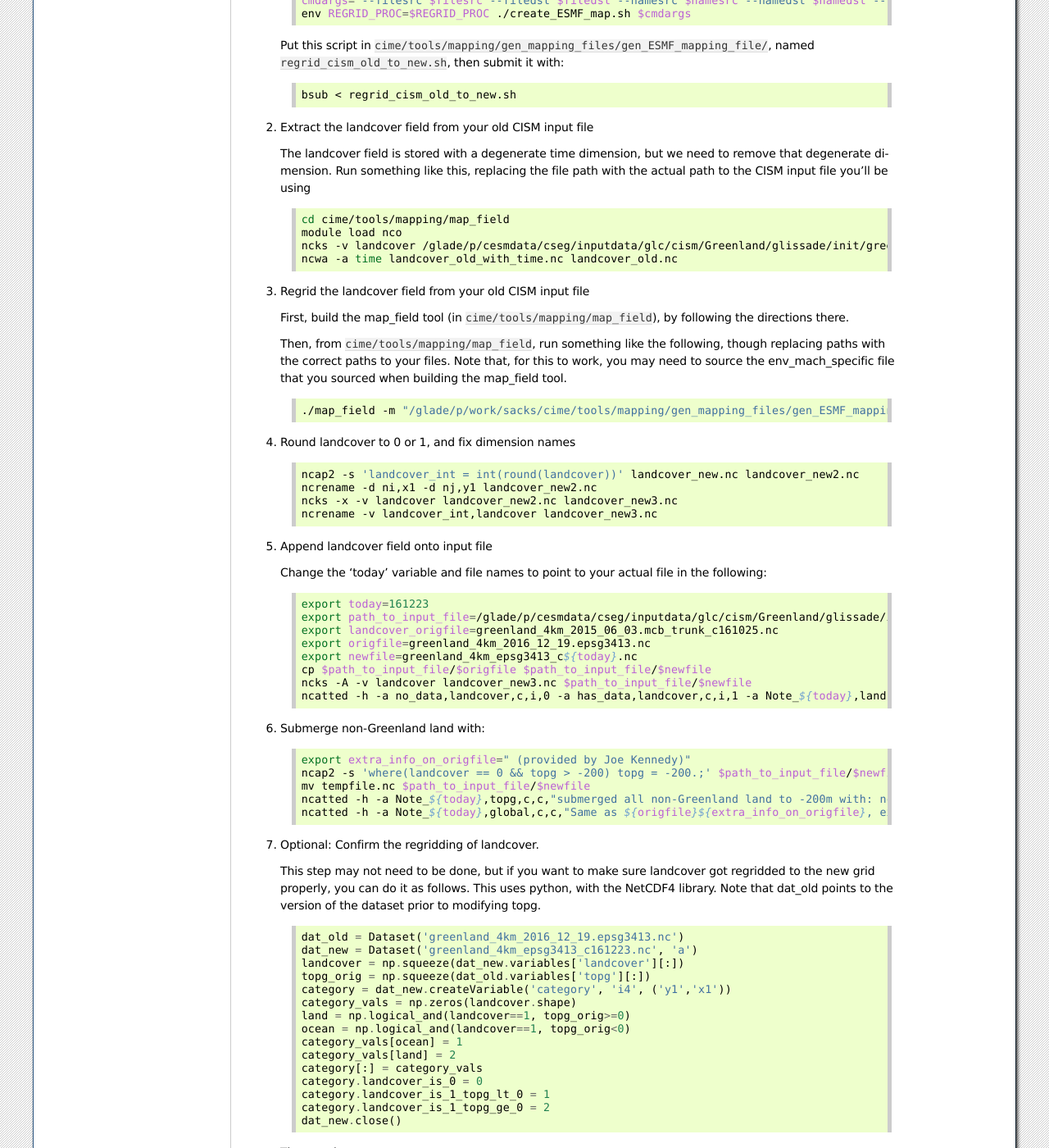
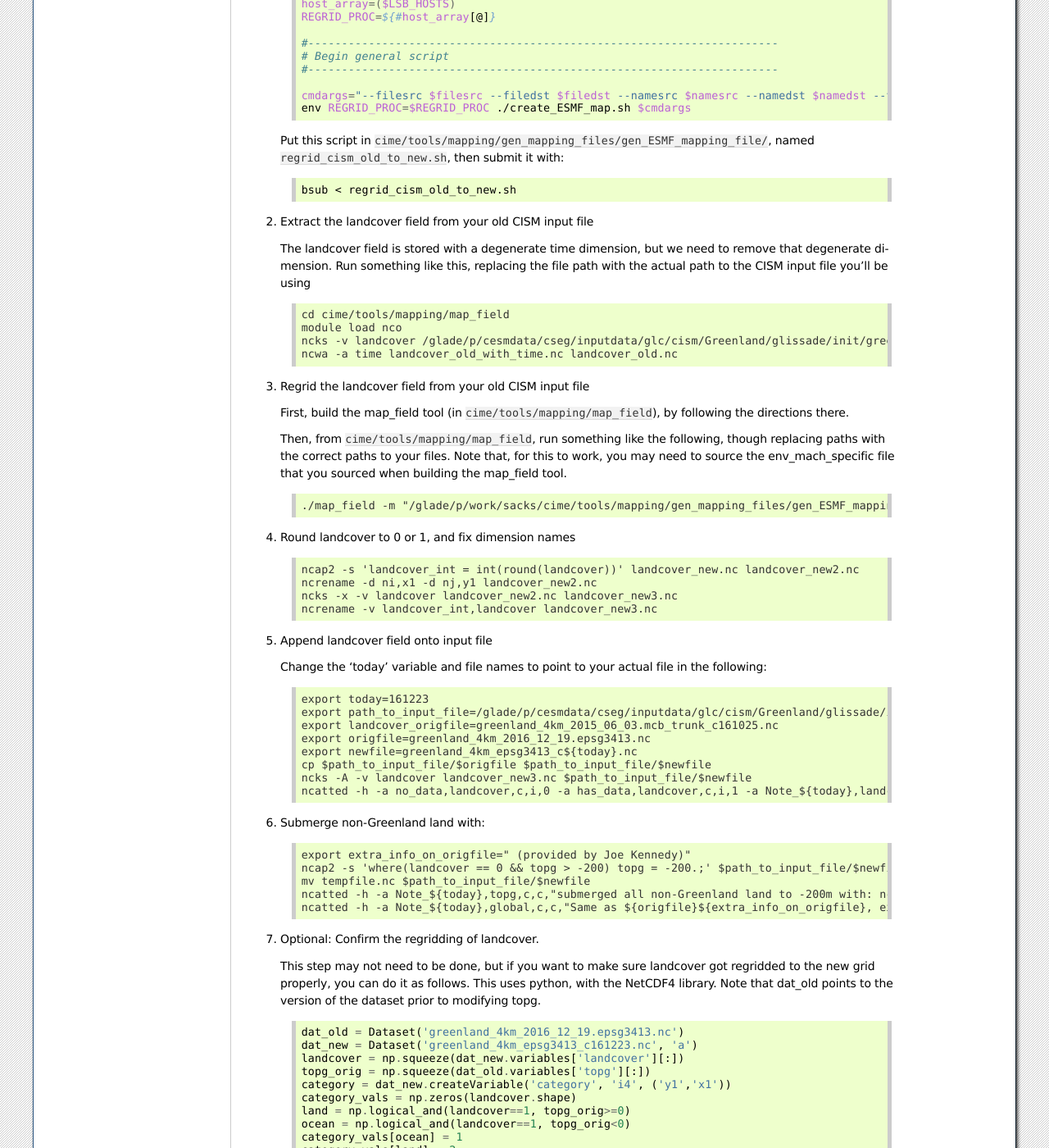
Before and after one commit to ESCOMP/CISM-wrapper, a Sphinx documentation site: the page built from doc/source/new-grids.rst, in a window 1280 px wide and 1400 px high, scrolled down 7223 px. Shown: the whole window at 82% size. Built offline with Sphinx 7.4.7, drawn with Linux system fonts in a browser that asks for light colours; some of the changed text lies outside the part shown.

Commit message:
Clean up new grids appendix for sphinx doc generation

```diff
--- a/doc/source/new-grids.rst
+++ b/doc/source/new-grids.rst
@@ -1,8 +1,12 @@
+.. sectnum::
+   :prefix: A.
+   :start: 1
+
 .. _new-grids:
 
-********************************************
-Appendix A: Introducing a new ice sheet grid
-********************************************
+********************************
+Introducing a new ice sheet grid
+********************************
 
 This section describes what is needed when introducing a new ice sheet grid into the
 system. Much of the information here is also relevant when introducing a new land grid (in
@@ -12,9 +16,14 @@
 Note that local ice sheet grids must be rectangular; typically they are polar
 stereographic projections.
 
-===============
- Prerequisites
-===============
+=============
+Prerequisites
+=============
+
+.. note::
+
+   These instructions were written for the old yellowstone machine. The process on
+   cheyenne will be very similar, but batch commands and some other details will differ.
 
 The following instructions assume:
 
@@ -42,7 +51,7 @@
    files. Make sure to fill in the correct values for -fglc and -nglc where it
    says 'FIXME':
 
-   .. code:: bash
+   .. code-block:: bash
 
      #!/bin/bash
      #
@@ -120,51 +129,57 @@
 
 #. Run:
 
-   .. code:: bash
+   .. code-block:: console
 
       bsub < cism.regridbatch.sh
 
-   You can ignore errors in the .err file that look like this::
+   You can ignore errors in the .err file that look like this:
 
-     ATTENTION: 0031-408  8 tasks allocated by Resource Manager, continuing...
-     ATTENTION: 0031-408  8 tasks allocated by Resource Manager, continuing...
-     Abort(0) on node 0 (rank 0 in comm -2080374782): application called MPI_Abort(comm=0x84000002, 0) - process 0
-     ERROR: 0031-300  Forcing all remote tasks to exit due to exit code 1 in task 0
-     forrtl: error (78): process killed (SIGTERM)
-     Image              PC                Routine            Line        Source
-     libpthread.so.0    0000003F7240F4B5  Unknown               Unknown  Unknown
-     libpoe.so          00002B1CF8267AE2  Unknown               Unknown  Unknown
-     libpthread.so.0    0000003F724079D1  Unknown               Unknown  Unknown
-     libc.so.6          0000003F718E88FD  Unknown               Unknown  Unknown
+   .. code-block:: console
+
+      ATTENTION: 0031-408  8 tasks allocated by Resource Manager, continuing...
+      ATTENTION: 0031-408  8 tasks allocated by Resource Manager, continuing...
+      Abort(0) on node 0 (rank 0 in comm -2080374782): application called MPI_Abort(comm=0x84000002, 0) - process 0
+      ERROR: 0031-300  Forcing all remote tasks to exit due to exit code 1 in task 0
+      forrtl: error (78): process killed (SIGTERM)
+      Image              PC                Routine            Line        Source
+      libpthread.so.0    0000003F7240F4B5  Unknown               Unknown  Unknown
+      libpoe.so          00002B1CF8267AE2  Unknown               Unknown  Unknown
+      libpthread.so.0    0000003F724079D1  Unknown               Unknown  Unknown
+      libc.so.6          0000003F718E88FD  Unknown               Unknown  Unknown
 
 #. Look through output in the .out file telling you about the results of running
    check_maps on all of your new mapping files.
 
-   Ideally, you'll see a lot of output that looks like this::
+   Ideally, you'll see a lot of output that looks like this:
 
-     1: map_gland4km_TO_fv0.9x1.25_aave.161222.nc
-      All           21  tests passed!
-     -----
-     2: map_fv0.9x1.25_TO_gland4km_aave.161222.nc
-      All           21  tests passed!
-     -----
-     3: map_fv0.9x1.25_TO_gland4km_blin.161222.nc
-      All           14  tests passed!
-     -----
+   .. code-block:: console
+
+      1: map_gland4km_TO_fv0.9x1.25_aave.161222.nc
+       All           21  tests passed!
+      -----
+      2: map_fv0.9x1.25_TO_gland4km_aave.161222.nc
+       All           21  tests passed!
+      -----
+      3: map_fv0.9x1.25_TO_gland4km_blin.161222.nc
+       All           14  tests passed!
+      -----
 
    However, you should expect to see errors when checking the very
-   coarse-resolution fv10x15 grid, like this::
+   coarse-resolution fv10x15 grid, like this:
 
-     1: map_gland4km_TO_fv10x15_aave.161222.nc
-      ERROR: the test did not successfully map any values
-      from the source grid to the destination grid
-                0  of            0  tests failed. See above for details.
-     -----
-     2: map_fv10x15_TO_gland4km_aave.161222.nc
-      FAILED: L1 error =   9.028874246726999E-003  in test            1
-      FAILED: L1 error =   2.228991274441720E-002  in test            3
-                2  of           21  tests failed. See above for details.
-     -----
+   .. code-block:: console
+
+      1: map_gland4km_TO_fv10x15_aave.161222.nc
+       ERROR: the test did not successfully map any values
+       from the source grid to the destination grid
+                 0  of            0  tests failed. See above for details.
+      -----
+      2: map_fv10x15_TO_gland4km_aave.161222.nc
+       FAILED: L1 error =   9.028874246726999E-003  in test            1
+       FAILED: L1 error =   2.228991274441720E-002  in test            3
+                 2  of           21  tests failed. See above for details.
+      -----
 
    In addition, you *may* see additional errors like that for other CLM grids,
    particularly if you have a higher-resolution CISM grid: The tolerances in
@@ -181,7 +196,7 @@
    ``$CESMDATAROOT/inputdata/cpl/gridmaps/gland4km``. You can accomplish this
    with the following code in bash:
 
-   .. code:: bash
+   .. code-block:: bash
 
       for fl in map_*.nc; do
           IFS='_' read -ra fname_split <<< "$fl"
@@ -200,30 +215,32 @@
    directions there
 
 #. Create a namelist file like the following, but changing the details to match
-   your new grid::
+   your new grid:
 
-     &input_nml
-        gridtype     = 'scrip'
-        file_roff    = '/glade/p/cesmdata/cseg/inputdata/glc/cism/griddata/SCRIPgrid_greenland_4km_epsg3413_c161223.nc'
-        file_ocn     = '/glade/p/cesm/cseg/mapping/grids/gx3v7_120309.nc'
-        file_ocn_coastal_mask = '/glade/p/cesm/cseg/mapping/grids/gx3v7_coast_180430.nc'
-        file_nn      = 'map_gland4km_epsg3413_to_gx3v7_nn.nc '
-        file_smooth  = 'map_gx3v7_coast_to_gx3v7_sm.nc '
-        file_new     = 'map_gland4km_to_gx3v7_nnsm_e1000r500_171024.nc'
-        title        = 'runoff map: gland4km -> gx3v7, nearest neighbor and smoothed '
-        eFold        = 1000000.0
-        rMax         =  500000.0
-        restrict_smooth_src_to_nn_dest = .true.
-        step1 = .true.
-        step2 = .true.
-        step3 = .true.
-       /
+   .. code-block:: console
+
+      &input_nml
+         gridtype     = 'scrip'
+         file_roff    = '/glade/p/cesmdata/cseg/inputdata/glc/cism/griddata/SCRIPgrid_greenland_4km_epsg3413_c161223.nc'
+         file_ocn     = '/glade/p/cesm/cseg/mapping/grids/gx3v7_120309.nc'
+         file_ocn_coastal_mask = '/glade/p/cesm/cseg/mapping/grids/gx3v7_coast_180430.nc'
+         file_nn      = 'map_gland4km_epsg3413_to_gx3v7_nn.nc '
+         file_smooth  = 'map_gx3v7_coast_to_gx3v7_sm.nc '
+         file_new     = 'map_gland4km_to_gx3v7_nnsm_e1000r500_171024.nc'
+         title        = 'runoff map: gland4km -> gx3v7, nearest neighbor and smoothed '
+         eFold        = 1000000.0
+         rMax         =  500000.0
+         restrict_smooth_src_to_nn_dest = .true.
+         step1 = .true.
+         step2 = .true.
+         step3 = .true.
+        /
 
    Name this file ``runoff_map.nml``
 
 #. Run
 
-   .. code:: bash
+   .. code-block:: console
 
       ./runoff_map < runoff_map.nml
 
@@ -233,7 +250,7 @@
 
 #. Run
 
-   .. code:: bash
+   .. code-block:: console
 
       ./run_merge_mapping_files.sh \
       --map_in_oo map_gland4km_epsg3413_to_gx3v7_nn.nc \
@@ -304,7 +321,7 @@
 
    You'll need to add a section like this:
 
-   .. code:: xml
+   .. code-block:: xml
 
       <domain name="gland4">
         <nx>376</nx> <ny>701</ny>
@@ -316,7 +333,7 @@
    You'll need to add a section like this for each land grid, in the section
    "lnd to glc and glc to lnd mapping":
 
-   .. code:: xml
+   .. code-block:: xml
 
       <gridmap lnd_grid="0.9x1.25" glc_grid="gland4" >
         <map name="LND2GLC_FMAPNAME">cpl/gridmaps/fv0.9x1.25/map_fv0.9x1.25_TO_gland4km_aave.161223.nc</map>
@@ -329,7 +346,7 @@
 
    In the section "GRIDS: glc to ocn mapping", add a section like this:
 
-   .. code:: xml
+   .. code-block:: xml
 
       <gridmap ocn_grid="gx1v6" glc_grid="gland4" >
         <map name="GLC2OCN_LIQ_RMAPNAME">cpl/gridmaps/gland4km/map_gland4km_to_gx1v6_nn_open_ocean_nnsm_e1000r300_marginal_sea_171105.nc</map>
@@ -401,7 +418,7 @@
 #. Submerge points with something like this (note: it's important to have 'mask'
    in quotes; otherwise ncap2 thinks mask has a special meaning):
 
-   .. code:: bash
+   .. code-block:: console
 
       ncap2 -s "where(('mask' == 0) || ('mask' < 0 && topg > -200)) topg = -200.;" greenland_4km_2017_02_23.epsg3413.nc greenland_4km_epsg3413_c170429.nc
 
@@ -411,7 +428,7 @@
 #. Remove the missing_value attribute from topg and add some metadata with
    something like this:
 
-   .. code:: bash
+   .. code-block:: console
 
       ncatted -a missing_value,topg,d,, greenland_4km_epsg3413_c170429.nc
       ncatted -h -a Note_170429,topg,c,c,"submerged all non-Greenland land to -200m with: ncap2 -s \"where(('mask' == 0) || ('mask' < 0 && topg > -200)) topg = -200.;\"; then removed now-unnecessary missing_value attribute" greenland_4km_epsg3413_c170429.nc
@@ -438,60 +455,60 @@
 #. Make a mapping file from the old grid to the new one: Modify the following
    script (see the FIXME note for what to change):
 
-   .. code:: bash
+   .. code-block:: bash
 
-     #!/bin/bash
-     #
-     #
-     # Batch script to submit to create ESMF mapping file
-     #
-     # Set up for yellowstone
-     #
-     # yellowstone-specific batch commands:
-     #BSUB -P P93300601        # project number
-     #BSUB -n 8                # number of processors
-     #BSUB -R "span[ptile=16]"
-     #BSUB -W 1:00             # wall-clock limit
-     #BSUB -q caldera          # queue
-     #BSUB -o regrid.%J.out    # ouput filename
-     #BSUB -e regrid.%J.err    # error filename
-     #BSUB -J create_ESMF_map  # job name
-     #BSUB -N                  # send email upon job completion
+      #!/bin/bash
+      #
+      #
+      # Batch script to submit to create ESMF mapping file
+      #
+      # Set up for yellowstone
+      #
+      # yellowstone-specific batch commands:
+      #BSUB -P P93300601        # project number
+      #BSUB -n 8                # number of processors
+      #BSUB -R "span[ptile=16]"
+      #BSUB -W 1:00             # wall-clock limit
+      #BSUB -q caldera          # queue
+      #BSUB -o regrid.%J.out    # ouput filename
+      #BSUB -e regrid.%J.err    # error filename
+      #BSUB -J create_ESMF_map  # job name
+      #BSUB -N                  # send email upon job completion
 
-     #----------------------------------------------------------------------
+      #----------------------------------------------------------------------
 
-     #----------------------------------------------------------------------
-     # Set user-defined parameters here
-     #----------------------------------------------------------------------
+      #----------------------------------------------------------------------
+      # Set user-defined parameters here
+      #----------------------------------------------------------------------
 
-     # FIXME: Replace the following lines with paths to SCRIP grid files and names of your grids
-     filesrc="/glade/p/cesmdata/cseg/inputdata/glc/cism/griddata/SCRIPgrid_gland_4km_c161223.nc"
-     filedst="/glade/p/cesmdata/cseg/inputdata/glc/cism/griddata/SCRIPgrid_greenland_4km_epsg3413_c161223.nc"
-     namesrc='gland4kmOld'
-     namedst='gland4kmNew'
+      # FIXME: Replace the following lines with paths to SCRIP grid files and names of your grids
+      filesrc="/glade/p/cesmdata/cseg/inputdata/glc/cism/griddata/SCRIPgrid_gland_4km_c161223.nc"
+      filedst="/glade/p/cesmdata/cseg/inputdata/glc/cism/griddata/SCRIPgrid_greenland_4km_epsg3413_c161223.nc"
+      namesrc='gland4kmOld'
+      namedst='gland4kmNew'
 
-     typesrc='regional'
-     typedst='regional'
-     maptype='aave'
+      typesrc='regional'
+      typedst='regional'
+      maptype='aave'
 
-     #----------------------------------------------------------------------
-     # Done setting user-defined parameters
-     #----------------------------------------------------------------------
+      #----------------------------------------------------------------------
+      # Done setting user-defined parameters
+      #----------------------------------------------------------------------
 
-     #----------------------------------------------------------------------
-     # Stuff done in a machine-specific way
-     #----------------------------------------------------------------------
+      #----------------------------------------------------------------------
+      # Stuff done in a machine-specific way
+      #----------------------------------------------------------------------
 
-     # Determine number of processors we're running on
-     host_array=($LSB_HOSTS)
-     REGRID_PROC=${#host_array[@]}
+      # Determine number of processors we're running on
+      host_array=($LSB_HOSTS)
+      REGRID_PROC=${#host_array[@]}
 
-     #----------------------------------------------------------------------
-     # Begin general script
-     #----------------------------------------------------------------------
+      #----------------------------------------------------------------------
+      # Begin general script
+      #----------------------------------------------------------------------
 
-     cmdargs="--filesrc $filesrc --filedst $filedst --namesrc $namesrc --namedst $namedst --typesrc $typesrc --typedst $typedst --maptype $maptype --batch"
-     env REGRID_PROC=$REGRID_PROC ./create_ESMF_map.sh $cmdargs
+      cmdargs="--filesrc $filesrc --filedst $filedst --namesrc $namesrc --namedst $namedst --typesrc $typesrc --typedst $typedst --maptype $maptype --batch"
+      env REGRID_PROC=$REGRID_PROC ./create_ESMF_map.sh $cmdargs
 
    Put this script in
    ``cime/tools/mapping/gen_mapping_files/gen_ESMF_mapping_file/``, named
@@ -508,7 +525,7 @@
    to remove that degenerate dimension. Run something like this, replacing the
    file path with the actual path to the CISM input file you'll be using
 
-   .. code:: bash
+   .. code-block:: console
 
       cd cime/tools/mapping/map_field
       module load nco
@@ -525,13 +542,13 @@
    that, for this to work, you may need to source the env_mach_specific file
    that you sourced when building the map_field tool.
 
-   .. code:: bash
+   .. code-block:: console
 
       ./map_field -m "/glade/p/work/sacks/cime/tools/mapping/gen_mapping_files/gen_ESMF_mapping_file/map_gland4kmOld_TO_gland4kmNew_aave.161223.nc" -if landcover_old.nc -iv landcover -of landcover_new.nc -ov landcover
 
 #. Round landcover to 0 or 1, and fix dimension names
 
-   .. code:: bash
+   .. code-block:: console
 
       ncap2 -s 'landcover_int = int(round(landcover))' landcover_new.nc landcover_new2.nc
       ncrename -d ni,x1 -d nj,y1 landcover_new2.nc
@@ -543,7 +560,7 @@
    Change the 'today' variable and file names to point to your actual file in
    the following:
 
-   .. code:: bash
+   .. code-block:: console
 
       export today=161223
       export path_to_input_file=/glade/p/cesmdata/cseg/inputdata/glc/cism/Greenland/glissade/init
@@ -556,7 +573,7 @@
 
 #. Submerge non-Greenland land with:
 
-   .. code:: bash
+   .. code-block:: console
 
       export extra_info_on_origfile=" (provided by Joe Kennedy)"
       ncap2 -s 'where(landcover == 0 && topg > -200) topg = -200.;' $path_to_input_file/$newfile tempfile.nc
@@ -571,7 +588,7 @@
    python, with the NetCDF4 library. Note that dat_old points to the version of
    the dataset prior to modifying topg.
 
-   .. code:: python
+   .. code-block:: python
 
       dat_old = Dataset('greenland_4km_2016_12_19.epsg3413.nc')
       dat_new = Dataset('greenland_4km_epsg3413_c161223.nc', 'a')
```
Also changed, not shown: other parts of doc/source/new-grids.rst (+1 -1 lines).
